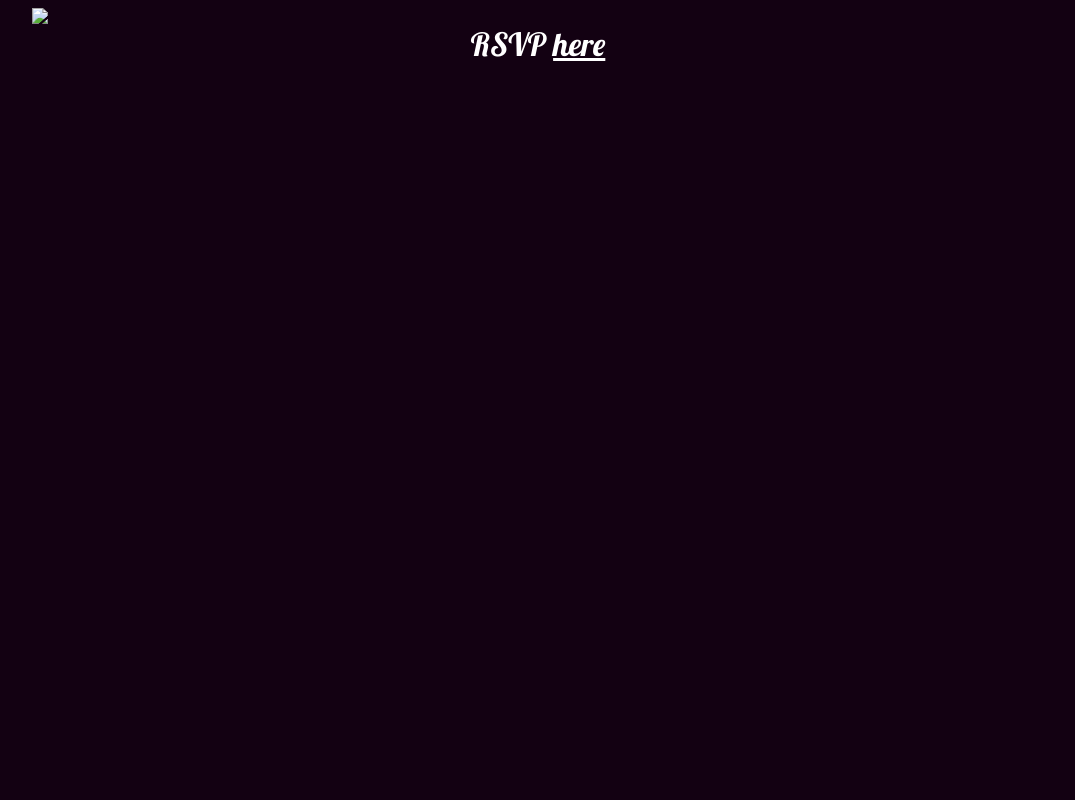
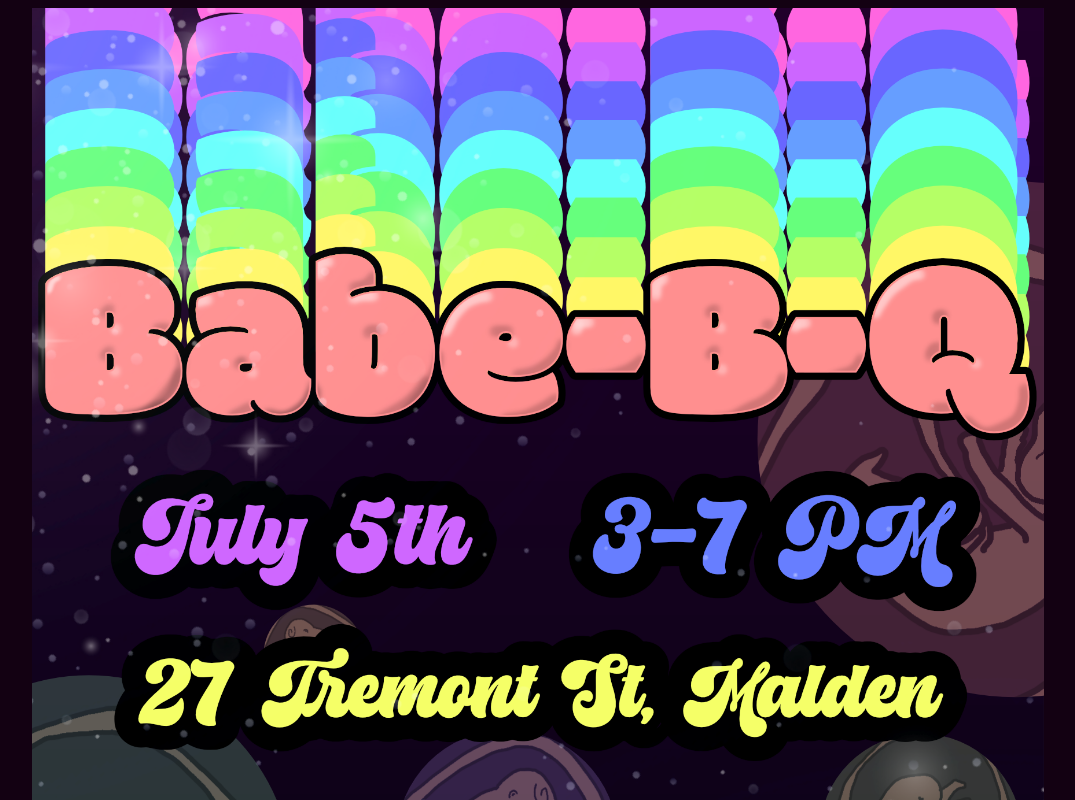
Before and after one commit to a455898334/bbq, a plain HTML site: page index.html in a window 1280 px wide. Shown: the top 800 px of the page, without its empty margins (102-1177 px from the left). Drawn offline with Linux system fonts and the light colour scheme.

Commit message:
Update index.html

```diff
--- a/index.html
+++ b/index.html
@@ -26,7 +26,7 @@
     </style>
   </head>
   <body>
-    <img src="bbq.png" style="width:80%">
+    <img src="Babe-B-Qv2.png" style="width:80%">
 
     <div class="action">
     <a class="action" href="https://docs.google.com/forms/d/e/1FAIpQLSc4Aja50R9lW87RZ2ZyfXKVD9f2VAjC_jVOi7vKDlcWI9gLsg/viewform?usp=header" target="_blank">RSVP <span style="text-decoration: underline;">here</span></a>
```
